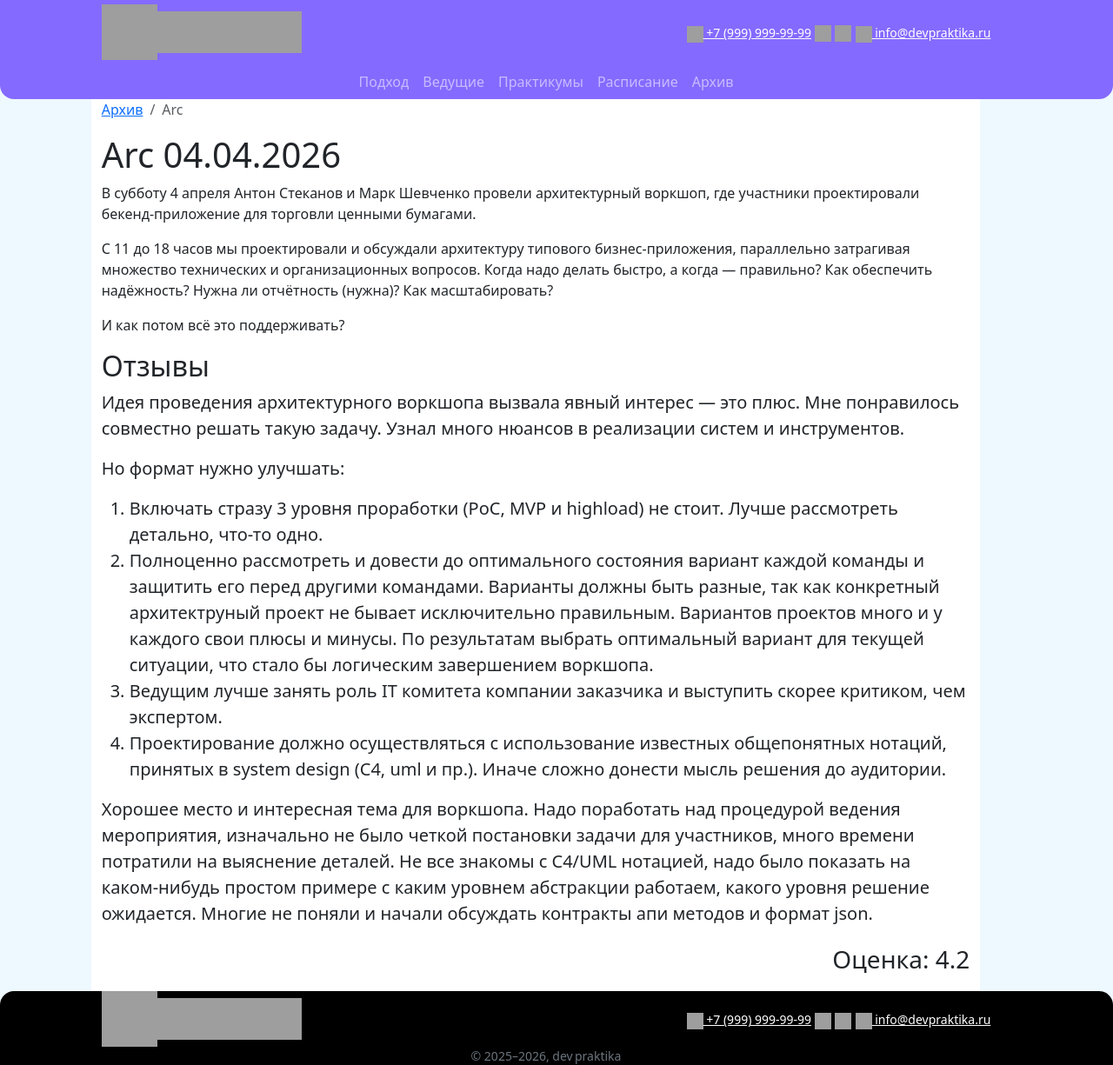
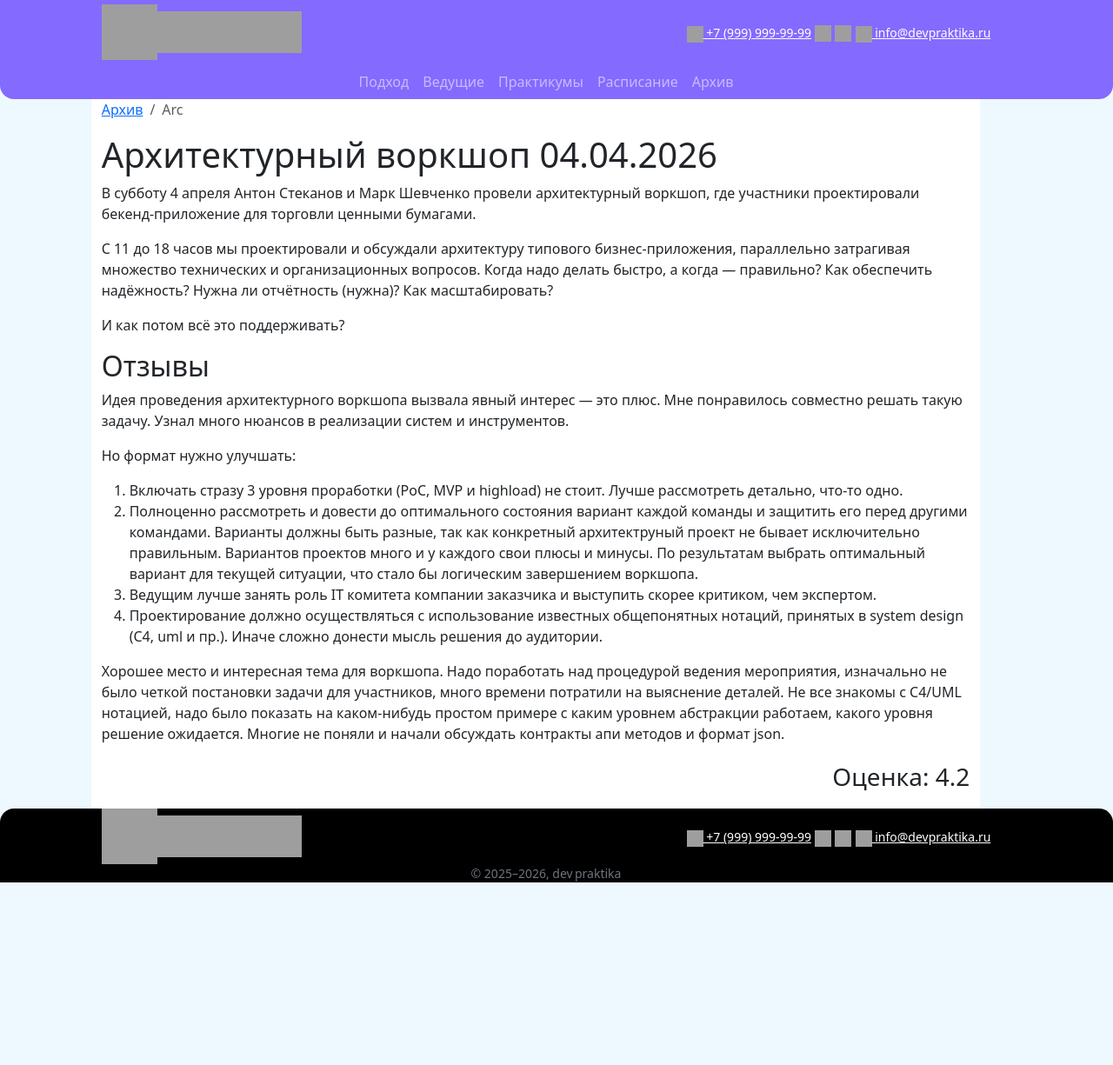
Before and after one commit to devpraktika-ru/devpraktika-ru.github.io, a Jekyll site: the page built from _events/2026-04-04-arc.md, in a window 1280 px wide, cut to the strip 0-1225 px from the top of the page. Shown: the whole strip at 87% size. Built offline with Jekyll 4.4.1, drawn with Linux system fonts in a browser that asks for light colours; after the commit the page ends 1015 px from its top, so only the background shows below that; grey boxes are pictures that could not be loaded.

Commit message:
Fix event

```diff
--- a/_events/2026-04-04-arc.md
+++ b/_events/2026-04-04-arc.md
@@ -31,10 +31,8 @@ educators:
 > 3. Ведущим лучше занять роль IT комитета компании заказчика и выступить скорее критиком, чем экспертом.
 > 4. Проектирование должно осуществляться с использование известных общепонятных нотаций, принятых в system design (C4, uml и пр.).
 >    Иначе сложно донести мысль решения до аудитории.
-{: .blockquote}
 
 > Хорошее место и интересная тема для воркшопа.
 > Надо поработать над процедурой ведения мероприятия, изначально не было четкой постановки задачи для участников, много времени потратили на выяснение деталей.
 > Не все знакомы с C4/UML нотацией, надо было показать на каком-нибудь простом примере с каким уровнем абстракции работаем, какого уровня решение ожидается.
 > Многие не поняли и начали обсуждать контракты апи методов и формат json.
-{: .blockquote}
--- a/_layouts/event.html
+++ b/_layouts/event.html
@@ -17,9 +17,11 @@ layout: default
   </div>
 </div>
 
+{% assign workshop = site.workshops | where: "slug", page.workshop | first %}
+
 <div class="row w-100">
   <div class="bg-white col-12">
-    <h1>{{ page.title }} {{ page.date | date: "%d.%m.%Y" }}</h1>
+    <h1>{{ workshop.title }} {{ page.date | date: "%d.%m.%Y" }}</h1>
     {{ page.content | markdownify }}
     {% if page.past %}
       <p class="fs-3 text-end">Оценка: {% if page.mark %}{{ page.mark }}{% else %}?{% endif %}</p>
```
Also changed, not shown: index.md (+0 -3 lines).
